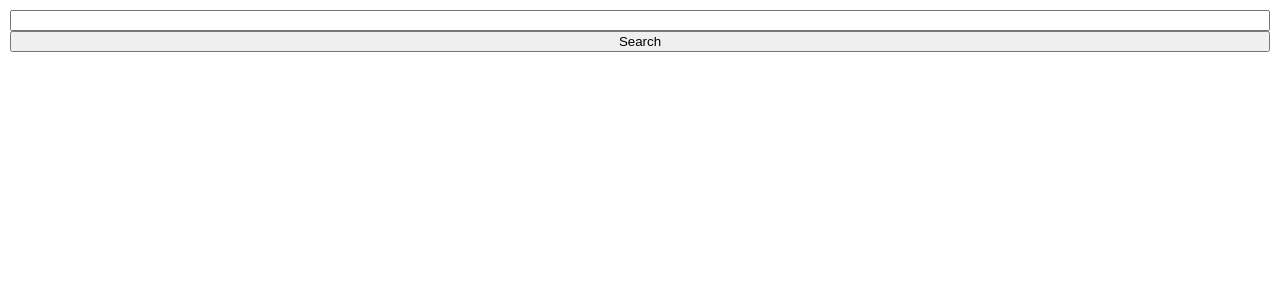
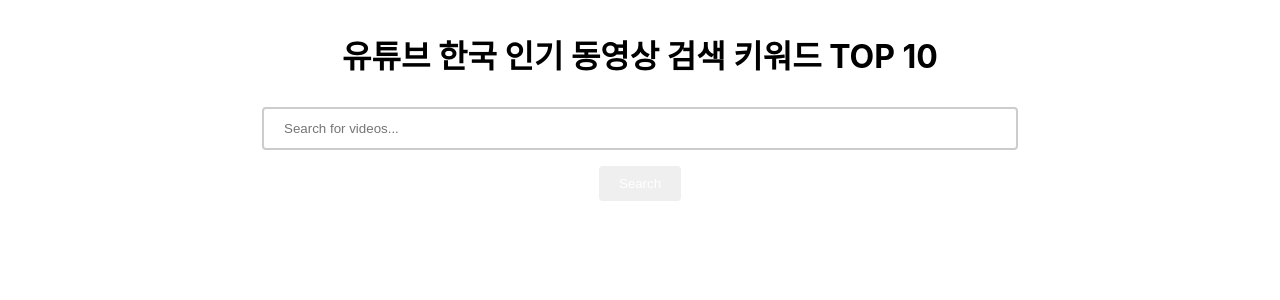
Before and after one commit to minwook-shin/youtube-trending-text, a React (Create React App) app in the folder frontend/: page / in a window 1280 px wide. Shown: the top 300 px of the page. Built offline with nearby package versions, Linux system fonts and the light colour scheme; the HTML template or start-up script is replaced by a standard one.

Commit message:
add field_value_factor feature and css

```diff
--- a/frontend/src/App.css
+++ b/frontend/src/App.css
@@ -3,7 +3,14 @@
   padding: 10px;
 }
 
+.App-logo {
+  height: 40vmin;
+  pointer-events: none;
+}
+
 .App-header {
   display: flex;
   flex-direction: column;
+  align-items: center;
+  justify-content: center;
 }
--- a/frontend/src/App.js
+++ b/frontend/src/App.js
@@ -13,10 +13,35 @@
 
   const search = async () => {
     try {
-      const response = await axios.get('http://127.0.0.1:9200/_search?size=100', {
+      const response = await axios.get('http://127.0.0.1:9200/_search?size=10', {
         params: {
-          q: "title:" + query,
-        },
+          source: JSON.stringify({
+            "query": {
+              "function_score": {
+                "query": { "match": { "title": query } },
+                "functions": [{
+                  "field_value_factor": {
+                    "field": "view_count",
+                    "modifier": "log1p",
+                    "factor": 1.3
+                  },// eslint-disable-next-line
+                  "field_value_factor": {
+                    "field": "likes",
+                    "modifier": "log1p",
+                    "factor": 1.2
+                  },// eslint-disable-next-line
+                  "field_value_factor": {
+                    "field": "comment_count",
+                    "modifier": "log1p",
+                    "factor": 1.1
+                  }
+                }],
+                "boost_mode": "multiply"
+              }
+            }
+          }),
+          source_content_type: 'application/json'
+        }
       });
       setResults(response.data.hits.hits);
     } catch (error) {
@@ -27,23 +52,59 @@
   return (
     <div className="App">
       <header className="App-header">
+        <h1>유튜브 한국 인기 동영상 검색 키워드 TOP 10</h1>
         <input
+          placeholder='Search for videos...'
           type="text"
           value={query}
           onChange={e => setQuery(e.target.value)}
+          onKeyDown={e => {
+            if (e.key === 'Enter') {
+              search();
+            }
+          }}
           className="search-bar"
+          style={{
+            width: '60%',
+            padding: '12px 20px',
+            margin: '8px 0',
+            boxSizing: 'border-box',
+            borderRadius: '4px',
+            border: '2px solid #ccc',
+            transition: '0.5s',
+            outline: 'none',
+          }}
         />
-        <button onClick={search}>Search</button>
+        <button onClick={search} style={{
+          padding: '10px 20px',
+          margin: '8px 0',
+          boxSizing: 'border-box',
+          borderRadius: '4px',
+          border: 'none',
+          color: 'white',
+          cursor: 'pointer',
+          transition: '0.5s',
+          outline: 'none'
+        }}>Search</button>
         <ol>
           {results.map(result => (
             <li key={result._id}>
-              <h2 dangerouslySetInnerHTML={{ __html: highlight(result._source.title, query) }} />
-              <img src={result._source.thumbnail_link} alt={result._source.title} />
-              <p style={{ fontSize: '12px'}}>{"view count : " + result._source.view_count}</p>
-              <p style={{ fontSize: '12px'}}>{"likes : " + result._source.likes}</p>
-              <p style={{ fontSize: '12px'}}>{"comment count : " + result._source.comment_count}</p>
-              <p style={{ fontSize: '12px'}}>{"published At : " + result._source.publishedAt}</p>
-              <p style={{ fontSize: '12px'}} dangerouslySetInnerHTML={{ __html: highlight("published At : " + result._source.description, query) }}></p>
+              <h2
+                onClick={() => {
+                  if (window.confirm('제목을 클립보드에 복사하시겠습니까?')) {
+                    navigator.clipboard.writeText(result._source.title);
+                  }
+                }}
+                dangerouslySetInnerHTML={{ __html: highlight(result._source.title, query) }}
+              />
+              <a href={`https://www.youtube.com/watch?v=${result._source.video_id}`} target="_blank" rel="noopener noreferrer">
+                <img src={result._source.thumbnail_link} alt={result._source.title} />
+              </a>
+              <p style={{ fontSize: '14px' }}>{"match score : " + result._score}</p>
+              <p style={{ fontSize: '12px' }}>{"view count : " + result._source.view_count}</p>
+              <p style={{ fontSize: '12px' }}>{"likes : " + result._source.likes}</p>
+              <p style={{ fontSize: '12px' }}>{"comment count : " + result._source.comment_count}</p>
+              <p style={{ fontSize: '12px' }}>{"published At : " + result._source.publishedAt}</p>
             </li>
           ))}
         </ol>
```
